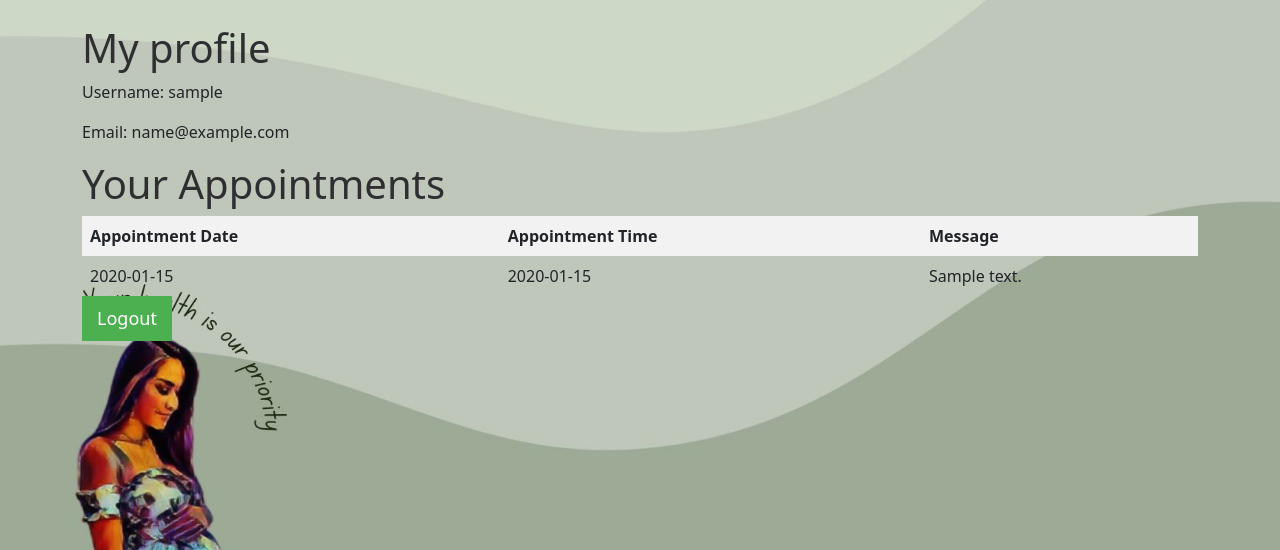
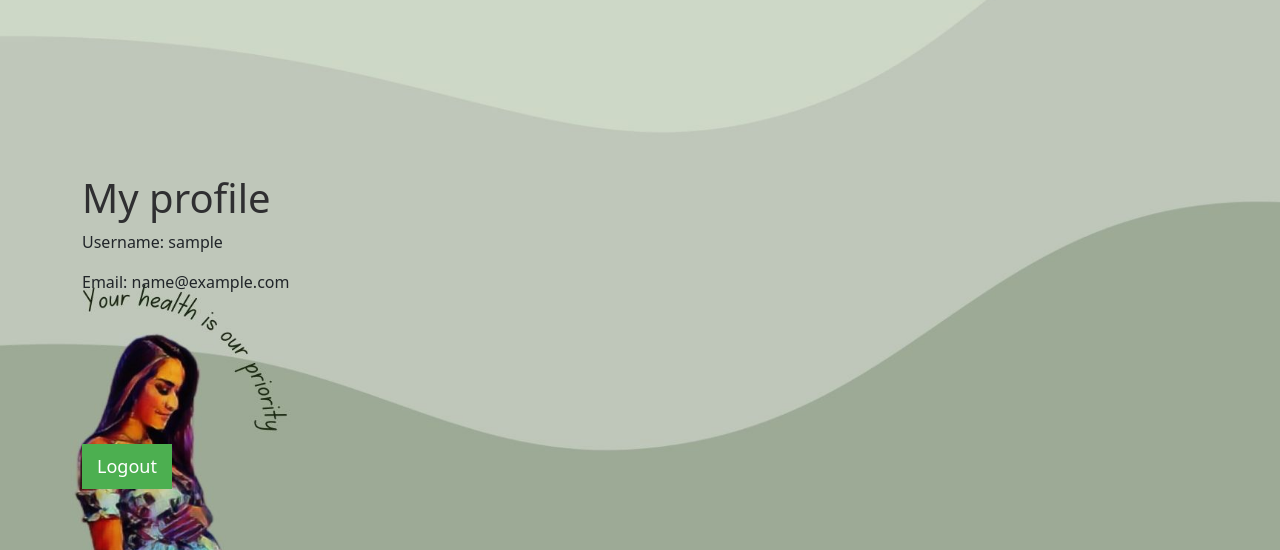
Before and after one commit to kelvin-kahuho/Momma-App---Flask, a Flask app: page /profile in a window 1280 px wide. Shown: the part 94-644 px from the top of the page. Run offline with Flask 3, Linux system fonts and the light colour scheme; a user stored in the database is signed in; tables that the repository leaves empty hold one stand-in row (values such as "Sample post").

Commit message:
Updated user profile page

```diff
--- a/index/templates/profile.html
+++ b/index/templates/profile.html
@@ -1,11 +1,14 @@
 {% extends 'main.html' %}
 {% block content %}
 <div class="profile">
+    <p class="spacer"></p>
     <h1>My profile</h1>
     <div class="user-info">
         <p>Username: {{user.username}}</p>
         <p>Email: {{ user.email }}</p>
-        <div>
+        <p class="spacer"></p>
+        <!--
+            <div>
             <h1>Your Appointments</h1>
             <table>
                 <thead>
@@ -27,6 +30,7 @@
             </table>
 
         </div>
+        -->
     </div>
 
 </div>
```
